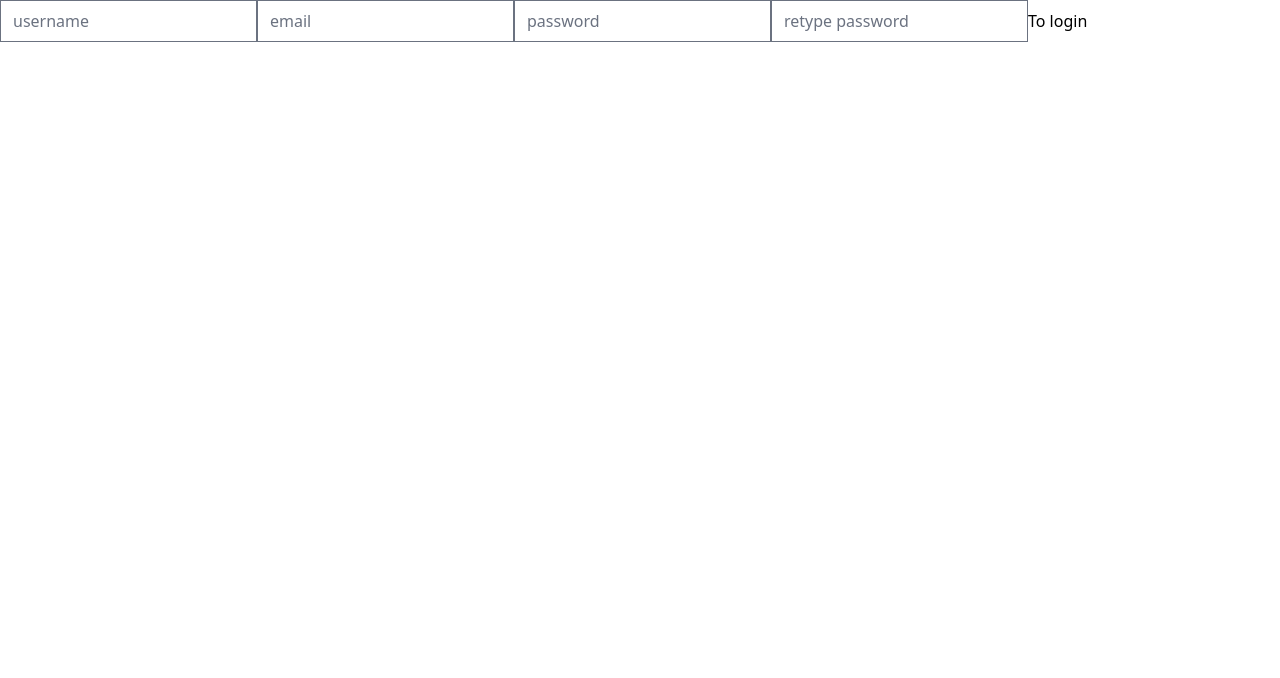
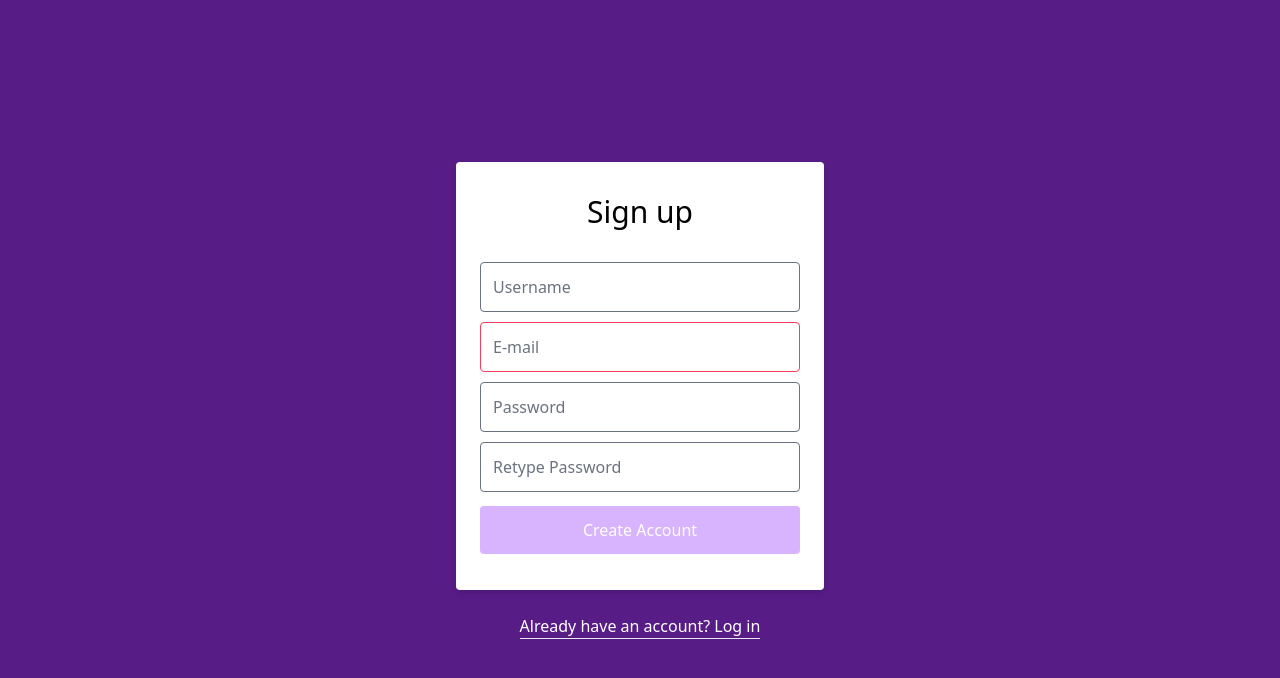
Before and after one commit to gabrielarraes/carona_project, a React (Create React App) app in the folder pi-screens/: page /register in a window 1280 px wide. Shown: the top 678 px of the page. Built offline with nearby package versions, Linux system fonts and the light colour scheme.

Commit message:
Register Page development

```diff
--- a/pi-screens/src/Components/pages/Login.tsx
+++ b/pi-screens/src/Components/pages/Login.tsx
@@ -10,7 +10,7 @@ const Login: React.FunctionComponent<ILoginPageProps> = (props) => {
   return (
     <section className="flex flex-col md:flex-row h-screen items-center">
       <div className="h-screen bg-blue-800 lg:block md:w-1/2 xl:w-2/3 ">
-        <img src="logo.svg" alt=" n ta funcionando" className="w-full h-full object-fill"/>
+        <img src="carro.jpg" alt=" n ta funcionando" className="w-full h-full object-fill"/>
       </div>
 
       <div className="bg-white w-full md:w-1/2 xl:w-1/3 px-7 lg:px-18 xl:px-12">
--- a/pi-screens/src/Components/pages/Register.tsx
+++ b/pi-screens/src/Components/pages/Register.tsx
@@ -1,16 +1,137 @@
-import React from "react";
+import React, { useEffect, useRef, useState } from "react";
 import { useNavigate } from "react-router-dom";
+import { EMAIL_REGEX, PASS_RGX_EXP, ValidRegisterPageInput } from "../../constants/constants";
 
 const Register = () => {
+
   const navigate = useNavigate();
+  const userRef = useRef<HTMLInputElement>(null);
+  const errorRef = useRef();
+
+  const [user, setUser] = useState('');
+  const [validEmail, setValidEmail] = useState(false);
+  const [userFocus, setUserFocus] = useState(false);
+
+  const [password, setPassword] = useState('');
+  const [isPasswordValid, setIsPasswordValid] = useState(false);
+  const [passowrdFocus, setPasswordFocus] = useState(false);
+
+  const [matchPassword, setMatchPassword] = useState('');
+  const [isMatchPasswordValid, setIsMatchPasswordValid] = useState(false);
+  const [isMatchPasswordFocus, setIsMatchPasswordFocus] = useState(false);
+
+  const [errorMsg, setErrorMsg] = useState('');
+  const [succes, setSucces] = useState(false);
+
+  useEffect(() => {
+    userRef.current?.focus();
+  }, [])
+
+  useEffect(() => {
+    setErrorMsg('');
+  }, [user, password, matchPassword])
+
+  useEffect(() => {
+    setValidEmail(EMAIL_REGEX.test(user));
+  }, [user])
+
+  useEffect(() => {
+    setIsPasswordValid(PASS_RGX_EXP.test(password));
+    setIsMatchPasswordValid(password === matchPassword);
+  },[password, matchPassword])
+
+  const handleSubmit = async (e: any) => {
+    e.preventDefault();
+  }
 
   return (
-    <div className="divzona">
-      <input type="text" placeholder="username" />
-      <input type="text" placeholder="email" />
-      <input type="text" placeholder="password" />
-      <input type="text" placeholder="retype password" />
-      <button onClick={() => {navigate("/")}}> To login </button>
+    <div className="bg-purple-900 min-h-screen flex flex-col">
+
+    <div className="container max-w-sm mx-auto flex-1 flex flex-col items-center justify-center px-2">
+        <form onSubmit={handleSubmit} className="bg-white px-6 py-8 rounded shadow-md text-black w-full">
+            <h1 className="mb-8 text-3xl text-center">Sign up</h1>
+
+            <input
+                type="text"
+                className="block border border-grey-light w-full p-3 rounded mb-2.5"
+                name=""
+                placeholder="Username" />
+
+            <input ref={userRef}
+                type="text"
+                id="email"
+                className = {validEmail ?
+                   "block border border-purple-700 focus:border-purple-500 focus:ring-purple-700 w-full p-3 rounded mb-2.5" :
+                   "block border-grey w-full focus:border-rose-500 focus:ring-white p-3 rounded mb-2.5"}
+                name="E-mail"
+                required
+                minLength={3}
+                onChange={(e) => setUser(e.target.value)}
+                onFocus={() => setUserFocus(true)}
+                onBlur={() => setUserFocus(false)}
+                autoComplete="off"
+                placeholder="E-mail" />
+
+                <p className={user && !validEmail ? "text-red-600 text-xs mb-2 ml-1 mt-1" : "hidden"}
+                > Invalid E-mail
+                </p>
+
+            <input
+                type="password"
+                id="password"
+                className={isPasswordValid ?
+                   "block border border-purple-700 focus:border-purple-500 focus:ring-purple-700 w-full p-3 rounded mb-2.5" :
+                   "block border-grey w-full focus:border-rose-500 focus:ring-white p-3 rounded mb-2.5"}
+                required
+                minLength={3}
+                onChange={(e) => setPassword(e.target.value)}
+                onFocus={() => setPasswordFocus(true)}
+                onBlur={() => setPasswordFocus(false)}
+                placeholder="Password" />
+
+                <p className={password && !isPasswordValid ? "text-red-600 text-xs mb-2 ml-1 mt-1" : "hidden"}
+                > Invalid Password <br></br>
+                   4 - 24 characters <br></br>
+                   At least 1 special characcter <br></br>
+                   At least 1 Uppercase letter
+                </p>
+
+            <input
+                type="password"
+                className={isMatchPasswordValid && matchPassword?
+                  "block border border-purple-700 focus:border-purple-500 focus:ring-purple-700 w-full p-3 rounded mb-2.5" :
+                  "block border-grey w-full focus:border-rose-500 focus:ring-white p-3 rounded mb-2.5"}
+
+                required
+                minLength={3}
+                onChange={(e) => setMatchPassword(e.target.value)}
+                onFocus={() => setIsMatchPasswordFocus(true)}
+                onBlur={() => setIsMatchPasswordFocus(false)}
+
+                placeholder="Retype Password" />
+
+              <p className={matchPassword && !isMatchPasswordValid ? "text-red-600 text-xs mb-2 ml-1 mt-1" : "hidden"}
+                  > Passwords dont match <br></br>
+
+              </p>
+
+            <button
+                type="submit"
+
+                disabled={validEmail === false || isPasswordValid === false || isMatchPasswordValid === false}
+
+                className={validEmail === true && isPasswordValid === true && isMatchPasswordValid === true ?
+                   "w-full text-center py-3 rounded bg-purple-700 text-white hover:bg-purple-900 focus:outline-none my-1" :
+                   "w-full text-center py-3 rounded bg-purple-300 text-white focus:outline-none my-1"}
+                onClick= {() => navigate("/")}
+            >Create Account</button>
+        </form>
+
+        <a className=" border-b border-blue text-white mt-6" href="localhost:3000">
+          Already have an account? Log in
+        </a>
+
+    </div>
   </div>
   )
 }
--- /dev/null
+++ b/pi-screens/src/constants/constants.tsx
@@ -0,0 +1,3 @@
+export const EMAIL_REGEX = /^[a-zA-Z0-9]+@(?:[a-zA-Z0-9]+\.)+[A-Za-z]+$/
+export const PASS_RGX_EXP = /^(?=.*[a-z])(?=.*[A-Z])(?=.*[0-9])(?=.*[!@#$%]).{8,24}$/;
+export const ValidRegisterPageInput = "block border border-purple-700 focus:border-purple-500 focus:ring-purple-700 w-full p-3 rounded mb-2.5";
```
